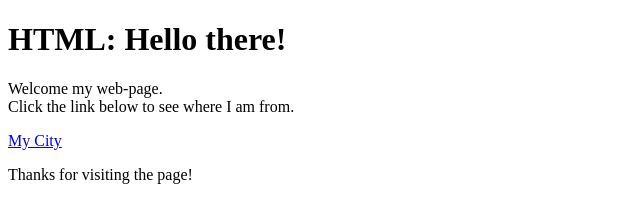
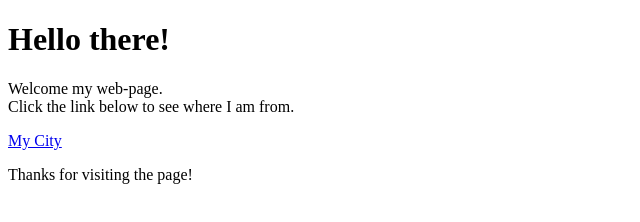
Before and after one commit to chowdhury-and-shorif/chowdhury-and-shorif.github.io, a plain HTML site: page index.html in a window 1280 px wide. Shown: the whole page, without its empty margins (0-640 px from the left). Drawn offline with Linux system fonts and the light colour scheme.

Commit message:
Update index.html

```diff
--- a/index.html
+++ b/index.html
@@ -6,7 +6,7 @@
     </head>
     <body>
 
-        <h1>HTML: Hello there!</h1>
+        <h1>Hello there!</h1>
 
         <p>Welcome my web-page. <br>
         Click the link below to see where I am from.</p>
```
